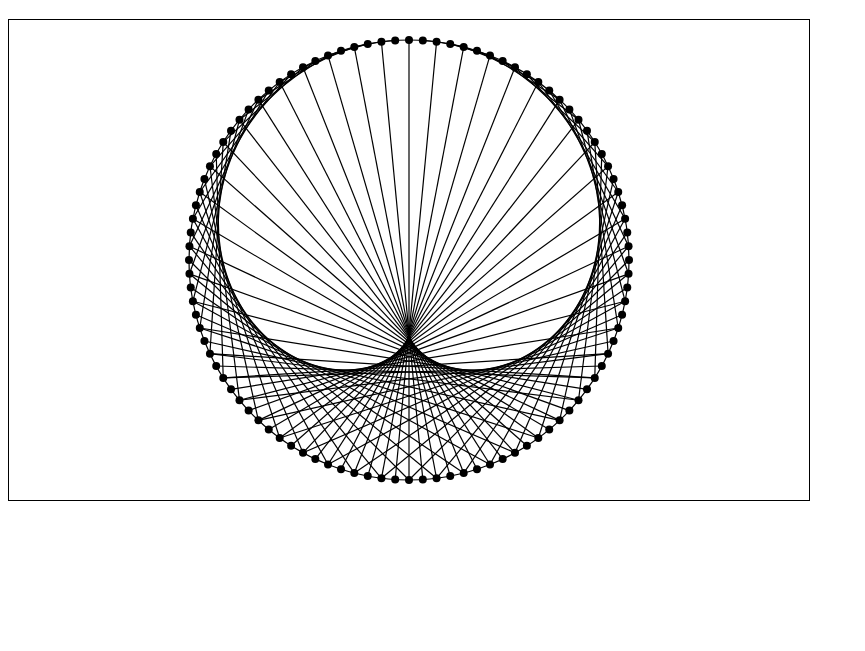
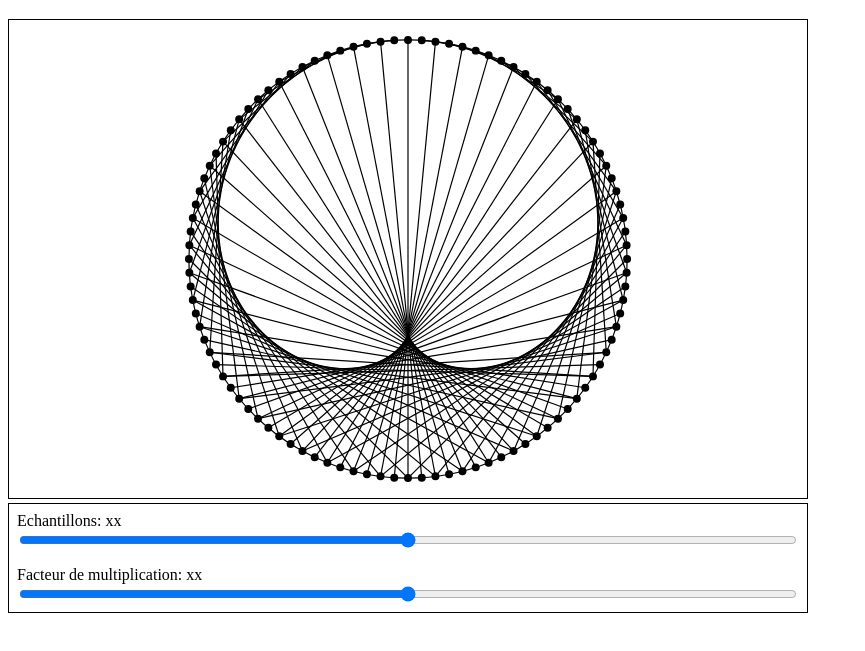
Before and after one commit to jlg-formation/tsrzz1-sept-2023, a website built with Vite: page index.html in a window 1280 px wide. Shown: the part 61-712 px from the top of the page, without its empty margins (0-865 px from the left). Built offline with nearby package versions, Linux system fonts and the light colour scheme.

Commit message:
dev: added visual command

```diff
--- a/index.html
+++ b/index.html
@@ -14,5 +14,15 @@
       <g class="samples"></g>
       <g class="lines"></g>
     </svg>
+    <div class="command">
+      <label class="samples">
+        <span>Echantillons: <span>xx</span></span>
+        <input type="range" name="" id="" />
+      </label>
+      <label class="multiplicationFactor">
+        <span>Facteur de multiplication: <span>xx</span></span>
+        <input type="range" name="" id="" />
+      </label>
+    </div>
   </body>
 </html>
--- a/src/style.css
+++ b/src/style.css
@@ -1,3 +1,7 @@
+* {
+  box-sizing: border-box;
+}
+
 svg {
   width: 50em;
   height: 30em;
@@ -19,3 +23,17 @@ g.lines line {
   stroke: black;
   stroke-width: 0.3;
 }
+
+div.command {
+  width: 50em;
+  border: 0.1em solid black;
+  display: flex;
+  flex-flow: column;
+  gap: 1em;
+  padding: 0.5em;
+}
+
+div.command label {
+  display: flex;
+  flex-flow: column;
+}
```
